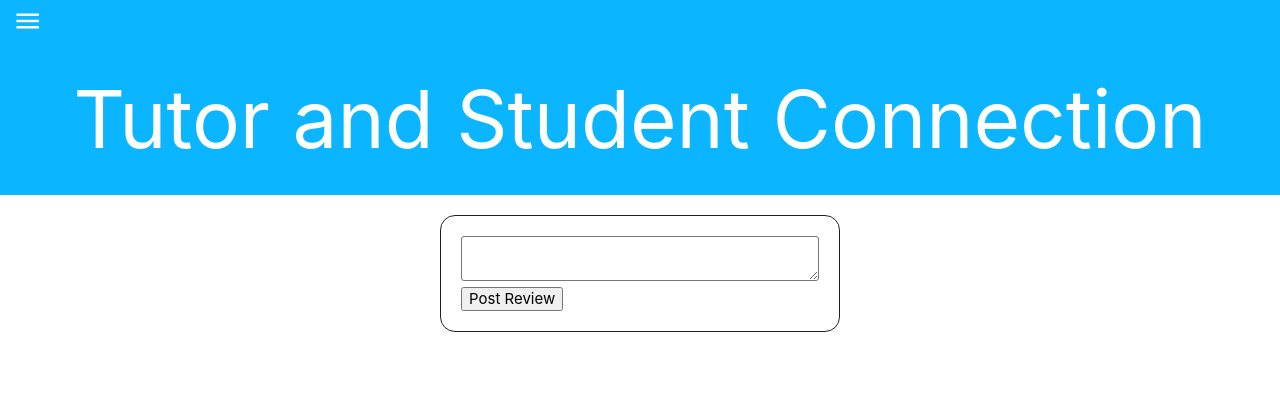
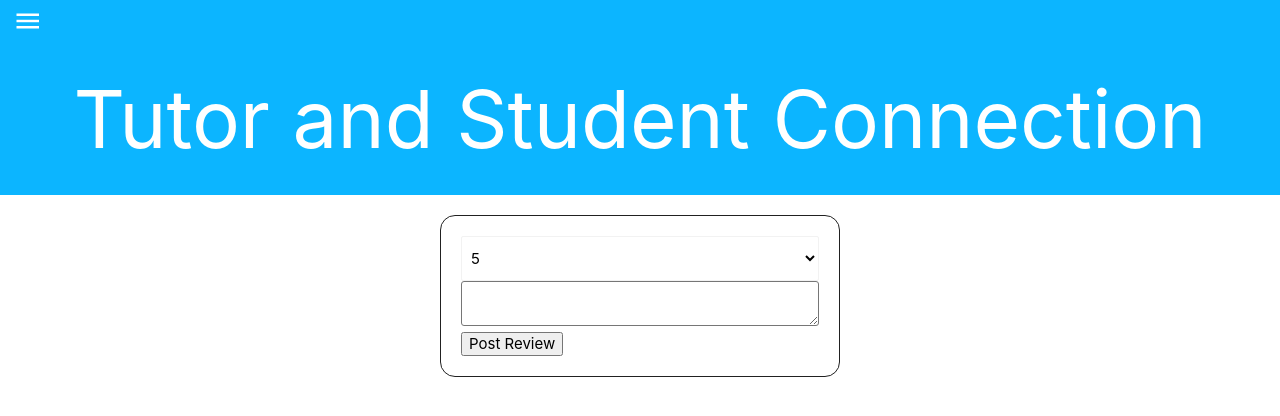
Before and after one commit to jonathankopp/Tutor-and-Student-Connection-TaSC-, a PHP site: page /makereview.php in a window 1280 px wide. Shown: the top 416 px of the page. Run offline with PHP 8.4, Linux system fonts and the light colour scheme; a user stored in the database is signed in.

Commit message:
visible selector

```diff
--- a/makereview.php
+++ b/makereview.php
@@ -80,7 +80,7 @@
 		</div>
 <section>
   <form id="makereview" action="makereview.php" method="post">
-		<select name="rating">
+		<select class="browser-default" name="rating">
 			<option value="1" >1</option>
 			<option value="2">2</option>
 			<option value="3">3</option>
```
